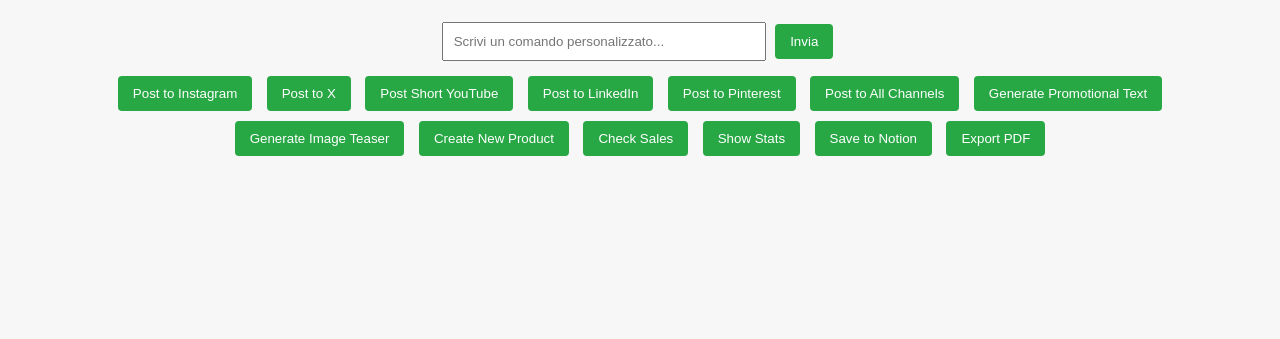
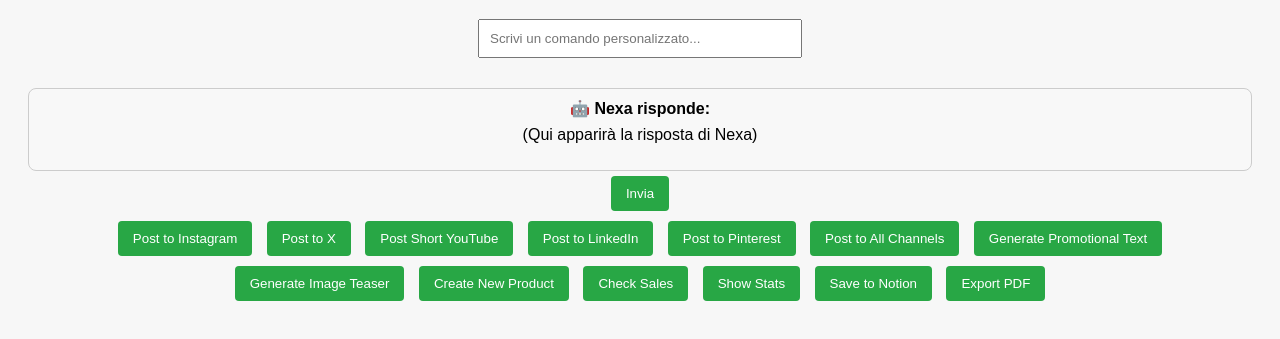
Before and after one commit to Nexilab-ai/nexa-dashboard-realestate, a website: page index.html in a window 1280 px wide. Shown: the part 89-428 px from the top of the page. Drawn offline with Linux system fonts and the light colour scheme.

Commit message:
Update index.html

```diff
--- a/index.html
+++ b/index.html
@@ -34,6 +34,11 @@
 <body>
   <h1>Nexa Dashboard</h1>
   <input type="text" id="commandInput" placeholder="Scrivi un comando personalizzato..." />
+  <!-- BARRA DI RISPOSTA DI NEXA -->
+<div id="responseBox" style="margin-top: 20px; padding: 10px; border: 1px solid #ccc; border-radius: 8px; background-color: #f8f8f8; font-family: sans-serif; font-size: 16px; min-height: 50px;">
+  🤖 <strong>Nexa risponde:</strong>
+  <p id="nexaResponse" style="margin-top: 8px;">(Qui apparirà la risposta di Nexa)</p>
+</div>
   <button onclick="sendCommand()">Invia</button>
   <div id="buttons">
     <button onclick="handleCommand('instagram')">Post to Instagram</button>
```
